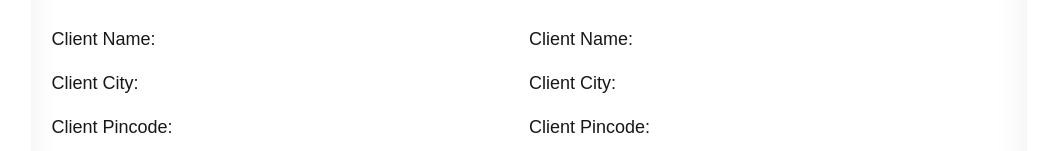
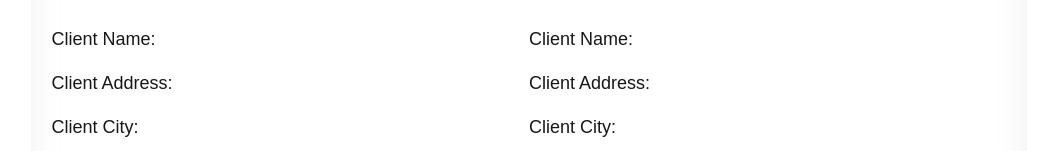
Before and after one commit to Viral8051/ruabill, a Next.js app: page /newinvoice in a window 1280 px wide. Shown: the part 331-482 px from the top of the page, without its empty margins (111-1168 px from the left). Built offline with nearby package versions, Linux system fonts and the light colour scheme; no server answers; the database is empty.

Commit message:
fix: ui and adress

```diff
--- a/app/newinvoice/page.tsx
+++ b/app/newinvoice/page.tsx
@@ -18,6 +18,7 @@ type Invoice = {
     invoiceClient : {
         billedTo: {
             clientName : string,
+            clientAdress : string,
             clientCity: string,
             clientPincode: string,
             clientState: string,
@@ -25,6 +26,7 @@ type Invoice = {
         },
         shippedTo: {
             clientName : string,
+            clientAdress : string,
             clientCity: string,
             clientPincode: string,
             clientState: string,
@@ -58,6 +60,7 @@ const NewInvoice = () => {
     invoiceClient : {
         billedTo: {
             clientName : '',
+            clientAdress : '',
             clientCity: '',
             clientPincode: '',
             clientState: '',
@@ -65,6 +68,7 @@ const NewInvoice = () => {
         },
         shippedTo: {
             clientName : '',
+            clientAdress : '',
             clientCity: '',
             clientPincode: '',
             clientState: '',
@@ -223,6 +227,7 @@ const NewInvoice = () => {
                 invoiceClient : {
                     billedTo: {
                         clientName : '',
+                        clientAdress : '',
                         clientCity: '',
                         clientPincode: '',
                         clientState: '',
@@ -230,6 +235,7 @@ const NewInvoice = () => {
                     },
                     shippedTo: {
                         clientName : '',
+                        clientAdress : '',
                         clientCity: '',
                         clientPincode: '',
                         clientState: '',
@@ -371,6 +377,17 @@ useEffect(() => {
                                             onChange={(e) => handleInput('invoiceClient', 'billedTo', 'clientName', e.target.value)}
                                         />
                                     </div>
+                                    <div className="Clinet-Adress pt-2">
+                                        <label htmlFor="Clinet-Adress">Client Address:</label>
+                                        <input
+                                            type='text'
+                                            name="Clinet-Adress"
+                                            id="Clinet-Adress"
+                                            className='bg-white ml-2 rounded-2xl text-black focus-within:outline-0 p-1 '
+                                            value={invoice.invoiceClient.billedTo.clientAdress}
+                                            onChange={(e) => handleInput('invoiceClient', 'billedTo', 'clientCity', e.target.value)}
+                                        />
+                                    </div>
                                     <div className="Clinet-city pt-2">
                                         <label htmlFor="Clinet-city">Client City:</label>
                                         <input
@@ -432,6 +449,17 @@ useEffect(() => {
                                             className='bg-white ml-2 rounded-2xl text-black focus-within:outline-0 p-1 '
                                             value={invoice.invoiceClient.shippedTo.clientName}
                                             onChange={(e) => handleInput('invoiceClient', 'shippedTo', 'clientName', e.target.value)}
+                                        />
+                                    </div>
+                                    <div className="Clinet-s-Adress pt-2">
+                                        <label htmlFor="Clinet-s-Adress">Client Address:</label>
+                                        <input
+                                            type='text'
+                                            name="Clinet-s-Adress"
+                                            id="Clinet-s-Adress"
+                                            className='bg-white ml-2 rounded-2xl text-black focus-within:outline-0 p-1 '
+                                            value={invoice.invoiceClient.shippedTo.clientAdress}
+                                            onChange={(e) => handleInput('invoiceClient', 'shippedTo', 'clientCity', e.target.value)}
                                         />
                                     </div>
                                     <div className="Clinet-s-city pt-2">
--- a/app/ui/Invoice.tsx
+++ b/app/ui/Invoice.tsx
@@ -91,6 +91,9 @@ const InvoiceLayout = (({invoice} : props) => {
                                         <h2 className='bg-red-400 mt-1 pt-1'>{invoice.invoiceClient.billedTo.clientName}</h2>
                                     </div>
                                     <div className="Recevier-address grid grid-cols-2 font-bold text-sm pt-2">
+                                        <div className="Recevier-Adress">
+                                            <p>Address: {invoice.invoiceClient.billedTo.clientAdress}</p>
+                                        </div>
                                         <div className="Recevier-city">
                                             <p>City: {invoice.invoiceClient.billedTo.clientCity}</p>
                                         </div>
@@ -112,6 +115,9 @@ const InvoiceLayout = (({invoice} : props) => {
                                         <h2 className='bg-red-400 mt-1 pt-1'>{invoice.invoiceClient.shippedTo.clientName}</h2>
                                     </div>
                                     <div className="Consignee-address grid grid-cols-2 font-bold text-sm pt-2">
+                                        <div className="Consignee-Adress">
+                                            <p>Address: {invoice.invoiceClient.shippedTo.clientAdress}</p>
+                                        </div>
                                         <div className="Consignee-city">
                                             <p>City: {invoice.invoiceClient.shippedTo.clientCity}</p>
                                         </div>
--- a/context/invoice/invoiceReducer.ts
+++ b/context/invoice/invoiceReducer.ts
@@ -18,6 +18,7 @@ export type Invoice  = {
     invoiceClient : {
         billedTo: {
             clientName : string,
+            clientAdress : string,
             clientCity: string,
             clientPincode: string,
             clientState: string,
@@ -26,6 +27,7 @@ export type Invoice  = {
         shippedTo: {
             clientName : string,
             clientCity: string,
+            clientAdress : string,
             clientPincode: string,
             clientState: string,
             clientGst: string,
--- a/models/Invoice.ts
+++ b/models/Invoice.ts
@@ -21,6 +21,7 @@ const InvoiceSchema  = new mongoose.Schema({
     invoiceClient : {
         billedTo: {
             clientName : String,
+            clientAdress : String,
             clientCity: String,
             clientPincode: String,
             clientState: String,
@@ -28,6 +29,7 @@ const InvoiceSchema  = new mongoose.Schema({
         },
         shippedTo: {
             clientName : String,
+            clientAdress : String,
             clientCity: String,
             clientPincode: String,
             clientState: String,
```
